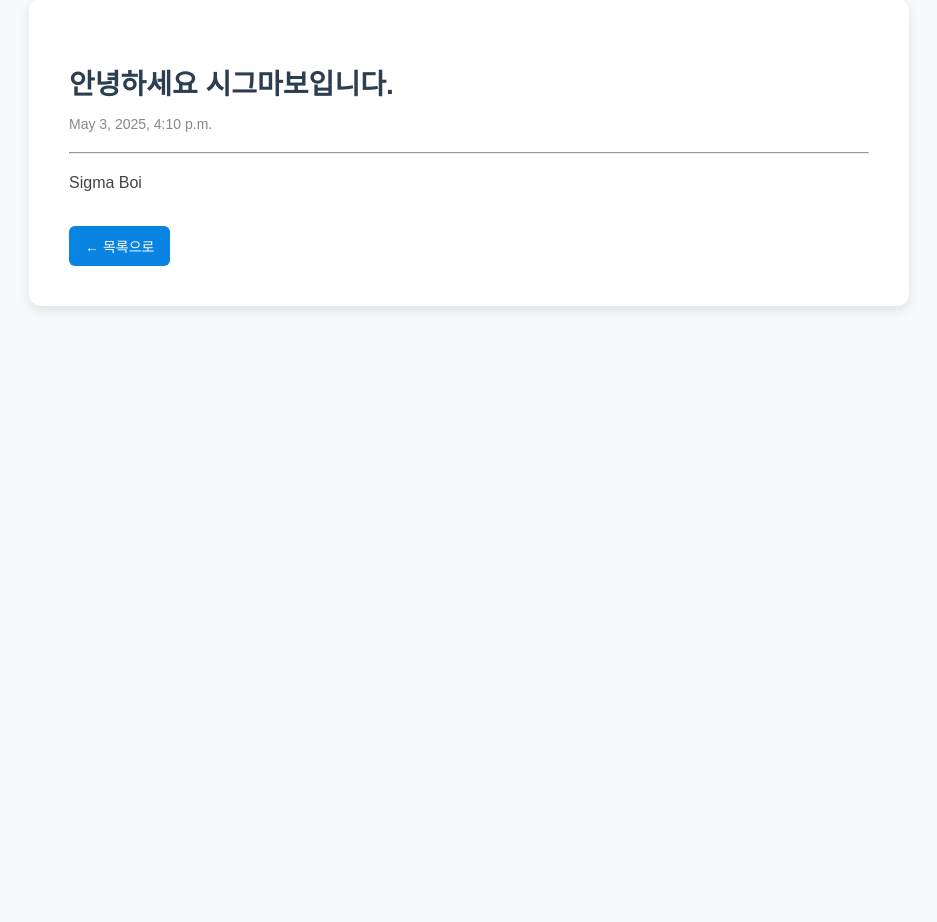
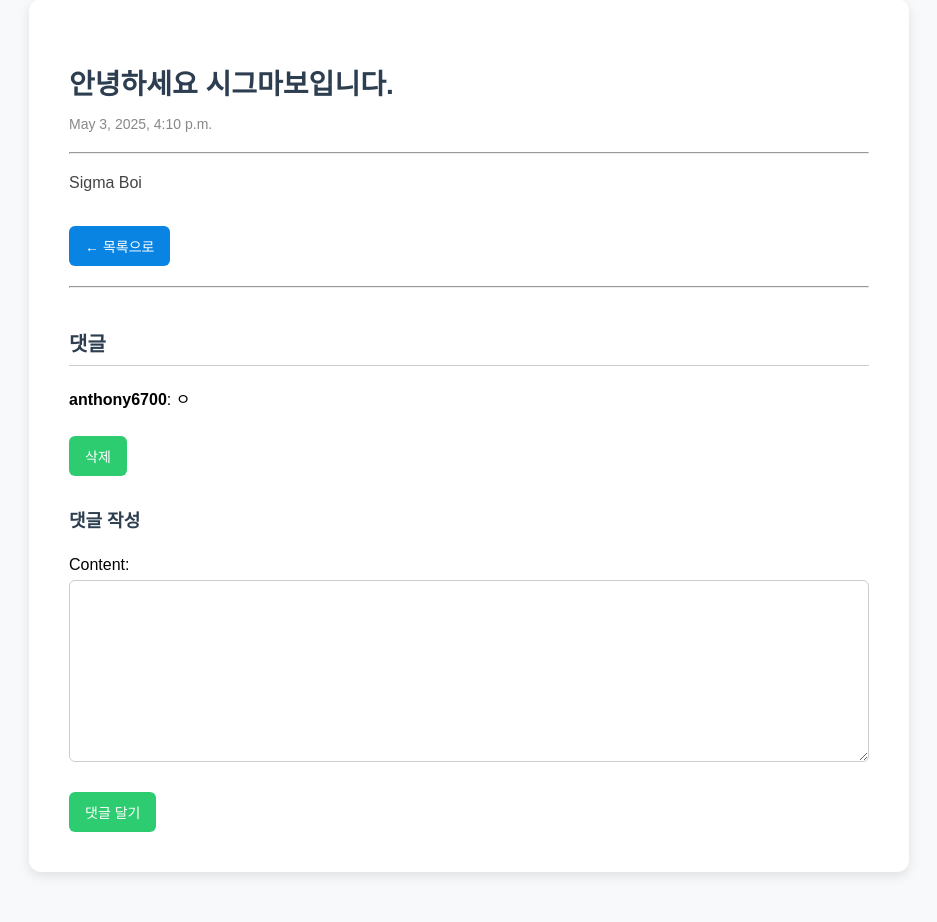
Before and after one commit to Trashbin4943/community, a Django app: page /post/26/ in a window 1280 px wide. Shown: the part 51-973 px from the top of the page, without its empty margins (171-1108 px from the left). Before the commit the page ends 361 px from the top, so only its background shows below. Run offline with Django 5.2, Linux system fonts and the light colour scheme; a user stored in the database is signed in; data comes from the database, SQL or seed files in the repository; both versions use the stored data as it was after the commit.

Commit message:
댓글 기능 추가

```diff
--- a/blog/forms.py
+++ b/blog/forms.py
@@ -1,5 +1,5 @@
 from django import forms
-from .models import Blog, User
+from .models import Blog, User, Comment
 from django.contrib.auth.forms import UserCreationForm
 
 class PostForm(forms.ModelForm):
@@ -11,3 +11,8 @@ class SignupForm(UserCreationForm):
     class Meta:
         model=User
         fields = ('username', 'password1')
+
+class CommentForm(forms.ModelForm):
+    class Meta:
+        model=Comment
+        fields=['content']
--- a/blog/models.py
+++ b/blog/models.py
@@ -9,3 +9,12 @@ class Blog(models.Model):
 
     def __str__(self):
         return self.title
+
+class Comment(models.Model):
+    post = models.ForeignKey(Blog, on_delete=models.CASCADE, related_name='comments')
+    author = models.ForeignKey(User, on_delete=models.CASCADE)
+    content = models.TextField()
+    date = models.DateTimeField(auto_now_add=True)
+
+    def __str__(self):
+        return f"댓글 by {self.author} on {self.post.title}"
--- a/blog/templates/view_post.html
+++ b/blog/templates/view_post.html
@@ -19,12 +19,43 @@
 
                 {% if post.author == user %}
                 <a href="{% url 'edit_post' pk=post.pk %}" class="btn edit">수정하기</a>
-                <form action="{% url 'delete_post' pk=post.pk %}" method="post" style="display: inline">
+                <form
+                    action="{% url 'delete_post' pk=post.pk %}"
+                    method="post"
+                    style="display: inline"
+                    onsubmit="return confirm('정말 삭제하시겠습니까?');"
+                >
                     {% csrf_token %}
                     <button type="submit" class="delete-button" style="background-color: red">삭제하기</button>
                 </form>
                 {% endif %}
             </div>
+            <hr />
+
+            <h3>댓글</h3>
+            {% for comment in comments %}
+            <p><strong>{{ comment.author.username }}</strong>: {{ comment.content }}</p>
+
+            {% if user == comment.author %}
+            <form
+                action="{% url 'delete_comment' comment.id %}"
+                method="post"
+                onsubmit="return confirm('댓글을 삭제하시겠습니까?');"
+            >
+                {% csrf_token %}
+                <button type="submit" class="delete-button">삭제</button>
+            </form>
+            {% endif %} {% empty %}
+            <p>아직 댓글이 없습니다.</p>
+            {% endfor %} {% if user.is_authenticated %}
+            <h4>댓글 작성</h4>
+            <form method="post">
+                {% csrf_token %} {{ form.as_p }}
+                <button type="submit">댓글 달기</button>
+            </form>
+            {% else %}
+            <p>댓글을 작성하려면 <a href="{% url 'login' %}">로그인</a>이 필요합니다.</p>
+            {% endif %}
         </div>
     </body>
 </html>
--- a/blog/views.py
+++ b/blog/views.py
@@ -1,6 +1,6 @@
 from django.shortcuts import render, redirect, get_object_or_404
-from .models import Blog
-from .forms import PostForm, SignupForm
+from .models import Blog, Comment
+from .forms import PostForm, SignupForm, CommentForm
 from django.contrib.auth import authenticate, login, logout
 from django.contrib.auth.forms import AuthenticationForm
 
@@ -20,9 +20,23 @@ def post_list(request):
     posts = Blog.objects.all()
     return render (request, 'post_list.html', {'posts': posts})
 
-def view_post(request, pk):
+def view_post(request, pk=int):
     post=get_object_or_404(Blog,pk=pk)
-    return render (request, 'view_post.html', {'post': post})
+    comments=post.comments.all()
+
+    if request.method=="POST":
+        form=CommentForm(request.POST)
+        if form.is_valid():
+            comment = form.save(commit=False)
+            comment.post=post
+            comment.author=request.user
+            comment.save()
+            return redirect('post_detail', pk=pk)
+    else:
+        form=CommentForm()
+
+    return render (request, 'view_post.html', {'post': post, 'comments': comments, 'form':form})
+
 
 def edit_post(request, pk):
     post = get_object_or_404(Blog, pk=pk)
@@ -42,7 +56,17 @@ def delete_post(request, pk):
     if request.method=='POST':
         post.delete()
         return redirect('post_list')
-    return render(request, 'delete_post.html', {'post',post})
+    return render(request, {'post': post})
+
+def delete_comment(request,comment_id):
+    comment= get_object_or_404(Comment, pk=comment_id)
+
+    if request.method == "POST" and request.user == comment.author:
+        post_pk= comment.post.pk
+        comment.delete()
+        return redirect('post_detail', pk=post_pk)
+    return redirect('post_detail', pk=comment.post.pk)
+
 
 def signup_view(request):
     if request.method=='POST':
--- a/myproject/urls.py
+++ b/myproject/urls.py
@@ -28,5 +28,5 @@ urlpatterns = [
     path('create/', views.create_post, name='create_post'),
     path('signup/', views.signup_view, name='signup'),
     path('', views.login_view, name='login'),
-
-]
+    path('comment/<int:comment_id>/delete/', views.delete_comment, name='delete_comment'),
+    ]
--- a/static/css/view_post.css
+++ b/static/css/view_post.css
@@ -1,3 +1,4 @@
+/* --- 기존 스타일 유지 --- */
 body {
     font-family: 'Arial', sans-serif;
     background-color: #f7f9fa;
@@ -36,6 +37,7 @@ body {
 .buttons {
     display: flex;
     gap: 15px;
+    margin-bottom: 20px;
 }
 
 .btn {
@@ -84,3 +86,89 @@ body {
 .delete-icon {
     font-size: 16px;
 }
+
+/* --- 댓글 스타일 추가 --- */
+h3 {
+    margin-top: 40px;
+    color: #2c3e50;
+    font-size: 20px;
+    border-bottom: 1px solid #ccc;
+    padding-bottom: 8px;
+}
+
+.comment {
+    background-color: #f2f4f6;
+    padding: 12px 16px;
+    border-radius: 8px;
+    margin-bottom: 12px;
+    position: relative;
+}
+
+.comment strong {
+    color: #2d3436;
+    font-weight: bold;
+    margin-right: 8px;
+}
+
+.comment p {
+    margin: 5px 0 0 0;
+    color: #444;
+    font-size: 15px;
+}
+
+/* 댓글 삭제 버튼 */
+.comment form {
+    display: inline;
+    position: absolute;
+    top: 10px;
+    right: 10px;
+    margin: 0;
+}
+
+.comment .delete-button {
+    padding: 6px 10px;
+    font-size: 12px;
+    background-color: #e74c3c;
+    border: none;
+    border-radius: 6px;
+    color: white;
+    cursor: pointer;
+}
+
+.comment .delete-button:hover {
+    background-color: #c0392b;
+}
+
+/* 댓글 작성 폼 */
+h4 {
+    margin-top: 30px;
+    font-size: 18px;
+    color: #2c3e50;
+}
+
+form textarea,
+form input[type='text'] {
+    width: 100%;
+    padding: 10px;
+    font-size: 14px;
+    margin-top: 6px;
+    border-radius: 6px;
+    border: 1px solid #ccc;
+    box-sizing: border-box;
+    resize: vertical;
+}
+
+form button[type='submit'] {
+    margin-top: 10px;
+    background-color: #2ecc71;
+    color: white;
+    border: none;
+    padding: 10px 16px;
+    border-radius: 6px;
+    font-size: 14px;
+    cursor: pointer;
+}
+
+form button[type='submit']:hover {
+    background-color: #27ae60;
+}
```
Also changed, not shown: blog/templates/delete_post.html (deleted, +0 -16 lines), blog/migrations/0003_comment.py (added), db.sqlite3.
